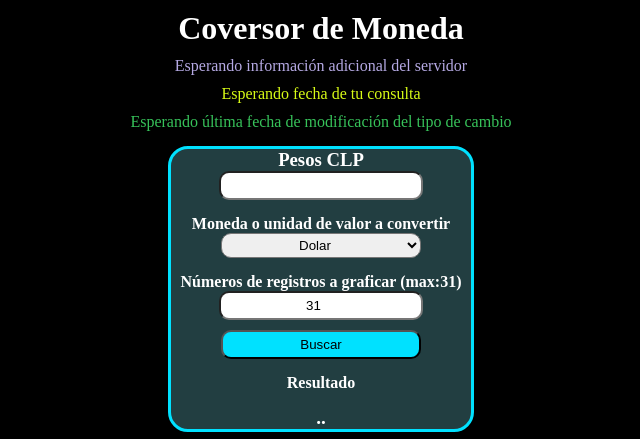
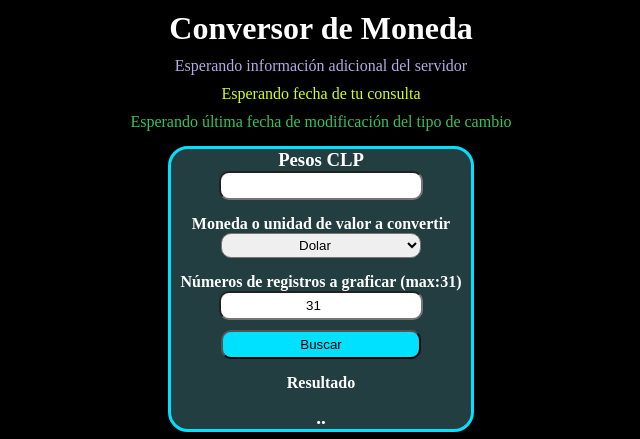
Before and after one commit to jgonzalezcov/API, a plain HTML site: page index.html in a window 1280 px wide. Shown: the whole page, without its empty margins (319-959 px from the left). Drawn offline with nearby package versions, Linux system fonts and the light colour scheme.

Commit message:
fix: The title that was misspelled is corrected

```diff
--- a/index.html
+++ b/index.html
@@ -13,7 +13,7 @@
   </head>
   <body>
     <header>
-      <h1>Coversor de Moneda</h1>
+      <h1>Conversor de Moneda</h1>
       <p id="messageServer">Esperando información adicional del servidor</p>
       <div class="date">
         <p id="todayDates">Esperando fecha de tu consulta</p>
```
